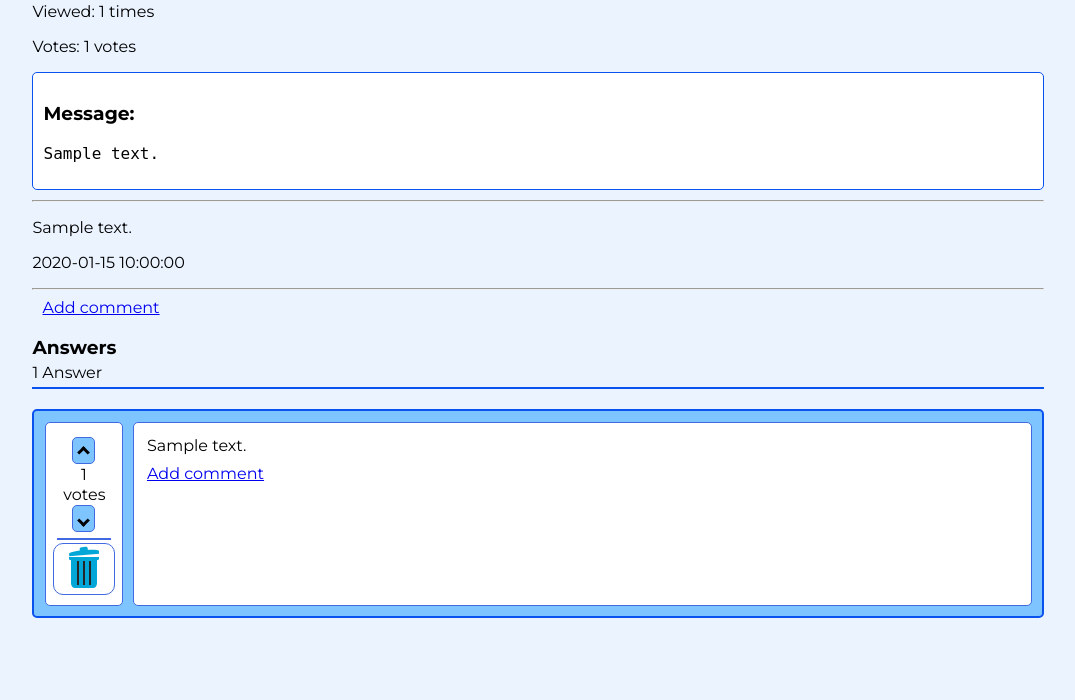
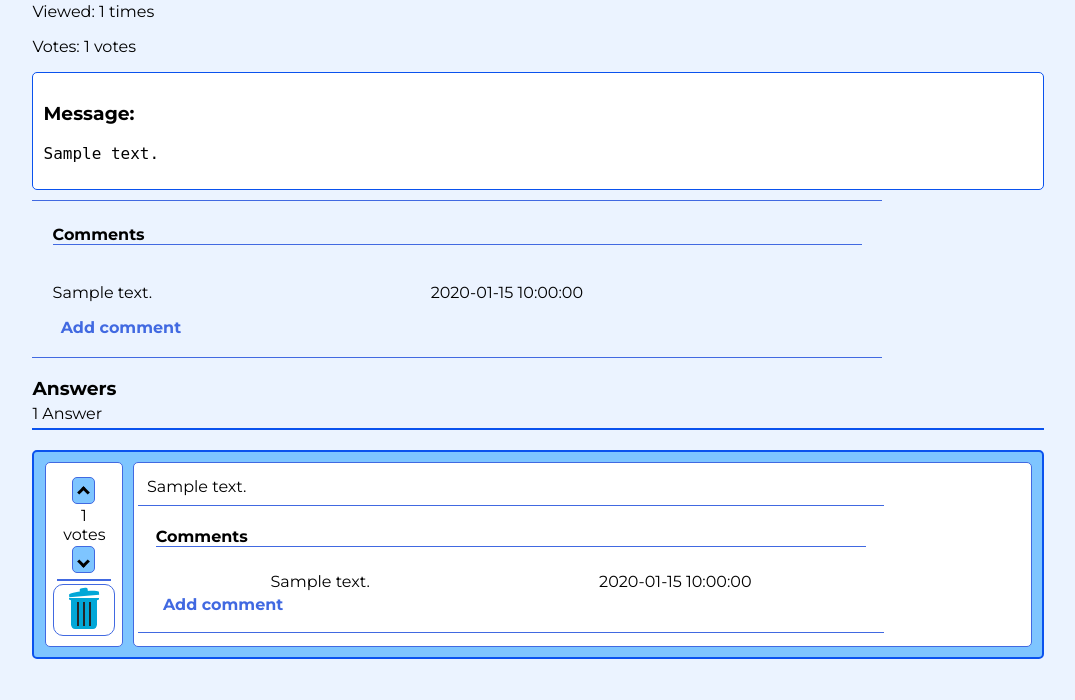
Before and after one commit to Nicolae-Peptea/AskMate, a Flask app: template templates/question_page.html in a window 1280 px wide; the page is wider, and only the part inside the window is pictured. Shown: the part 241-941 px from the top of that part, without its empty margins (102-1177 px from the left). Before the commit the page ends 859 px from the top of that part, so only its background shows below. Run offline with Flask 2, Linux system fonts and the light colour scheme; the template is opened without the code that fills it: most values are stand-ins (such as "Sample title", 1, 10 or a date in 2020).

Commit message:
comments for question and answers are displayed

```diff
--- a/server.py
+++ b/server.py
@@ -71,13 +71,14 @@ def display_question(question_id):
     my_question = data_handler.get_single_question(question_id)
     answers = data_handler.get_answers_for_question(question_id)
     files = os.listdir(app.config['UPLOAD_PATH'])
-    question_comment = data_handler.get_comment_by_question_id(question_id)
-    print(question_comment)
+    question_comments = data_handler.get_comments_by_question_id(question_id)
+    all_comments = data_handler.get_comments_for_answers_by_question_id()
     return render_template("question_page.html",
                            my_question=my_question,
                            answers=answers,
                            files=files,
-                           question_comment=question_comment)
+                           question_comments=question_comments,
+                           comments=all_comments)
 
 
 @app.route("/question/<int:question_id>/edit", methods=["GET", "POST"])
--- a/static/css/style.css
+++ b/static/css/style.css
@@ -148,6 +148,47 @@ header {
 /* END OF HOME PAGE */
 
 /* QUESTION PAGE */
+#comment_for_question, #comment_for_answer {
+    /* display: flex;
+    flex-direction: column; */
+    width: 80%;
+    /* align-self: center;
+    align-items: flex-start; */
+    border-top: 1px solid royalblue;
+    border-bottom: 1px solid royalblue;
+    padding: 2%;
+}
+
+#comment_for_question h4, #comment_for_answer h4 {
+    margin-top: 0.5%;
+    border-bottom: 1px solid royalblue;
+}
+
+
+#comment_for_question a, #comment_for_answer a {
+    text-decoration: none;
+    color: royalblue;
+    font-weight: bold;
+}
+
+#comment_for_question a:hover, #comment_for_answer a:hover {
+    color: black;
+    text-decoration: underline;
+}
+
+#comment_for_question a, #comment_for_answer p {
+
+}
+
+#actual_comment {
+    display: grid;
+    grid-column: 90% 10%;
+}
+
+#comment_submission_time {
+    grid-column: 2;
+}
+
 #question-page #nav-bar {
     border-bottom: 2px solid #0a52ee;
 }
--- a/templates/question_page.html
+++ b/templates/question_page.html
@@ -44,12 +44,16 @@
                 </div>
             {%endif%}
         </div>
-        <div id="add_comment_for_question">
-            {% if question_comment %}
-            <hr>
-            <p>{{question_comment['message']}}</p>
-            <p>{{question_comment['submission_time']}}</p>
-            <hr>
+
+        <div id="comment_for_question">
+            {% if question_comments %}
+            <h4>Comments</h4>
+            {% for comment in question_comments %}
+                <div id="actual_comment">
+                    <p id="comment_message">{{comment['message']}}</p>
+                    <p id="comment_submission_time">{{comment['submission_time']}}</p>
+                </div>
+            {% endfor %}
             {% endif %}
             <a href="{{ url_for('add_comment_to_question', question_id=my_question['id']) }}">
                 Add comment
@@ -103,9 +107,19 @@
                                     </a>
                                 </div>
                             {%endif%}
-                            <div id="add_comment_for_answer">
-
-                                <a href="{{ url_for('add_comment_to_answer', answer_id=answer['id']) }}">
+                            <div id="comment_for_answer">
+                                {% if comments %}
+                                <h4>Comments</h4>
+                                {% for comment in comments %}
+                                    {%if comment['answer_id'] == answer['id'] %}
+                                        <div id="actual_comment">
+                                            <p id="comment_message">{{comment['message']}}</p>
+                                            <p id="comment_submission_time">{{comment['submission_time']}}</p>
+                                        </div>
+                                    {%endif%}
+                                {% endfor %}
+                                {% endif %}
+                                <a href="{{ url_for('add_comment_to_question', question_id=my_question['id']) }}">
                                     Add comment
                                 </a>
                             </div>
```
Also changed, not shown: data_handler.py (+9 -2 lines).
